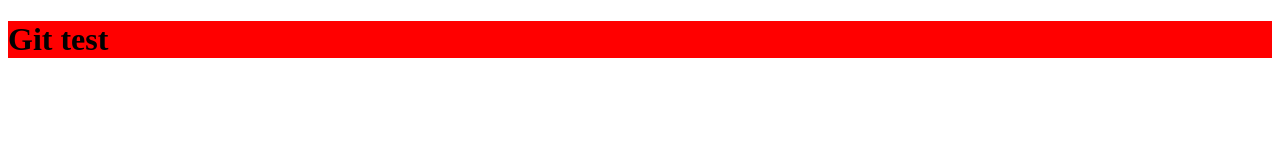
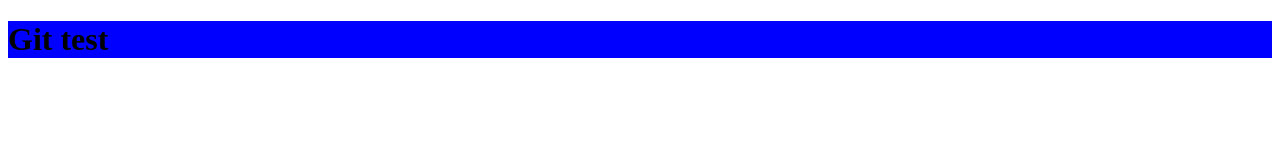
Before and after one commit to Duckens123/test, a plain HTML site: page index.html in a window 1280 px wide. Drawn offline with Linux system fonts and the light colour scheme.

Commit message:
Change the bg color to blue

```diff
--- a/index.html
+++ b/index.html
@@ -4,7 +4,7 @@
 	<title>home</title>
 </head>
 <body>
-	<h1 style="background-color: red;">Git test</h1>
+	<h1 style="background-color: blue;">Git test</h1>
 
 </body>
 </html>
```
